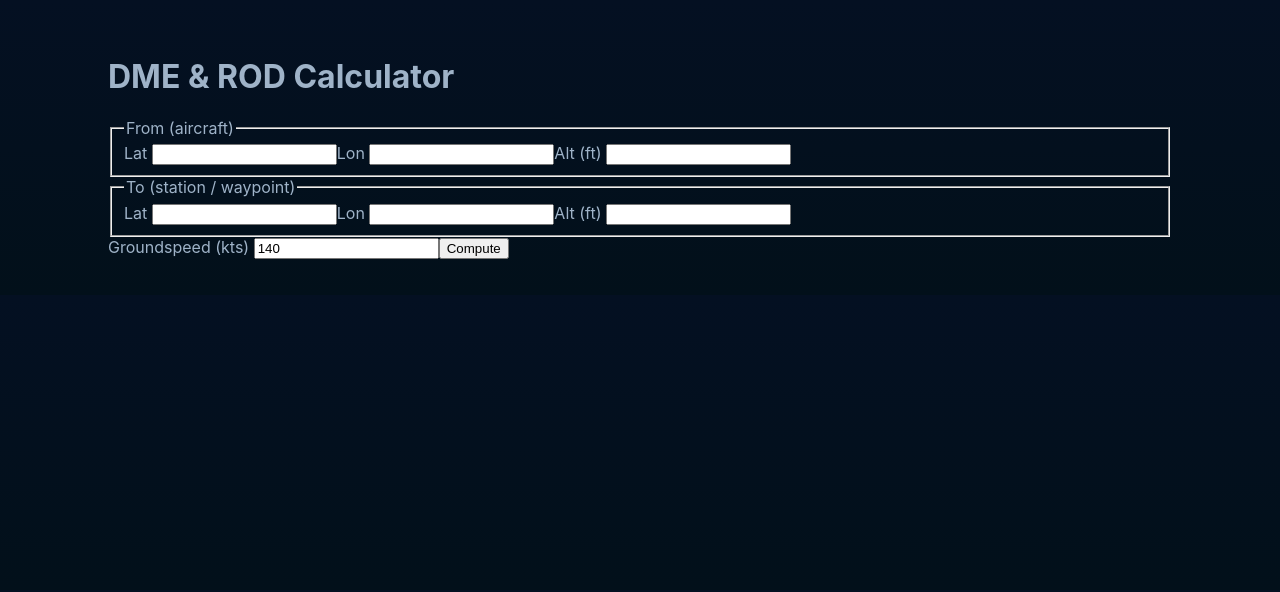
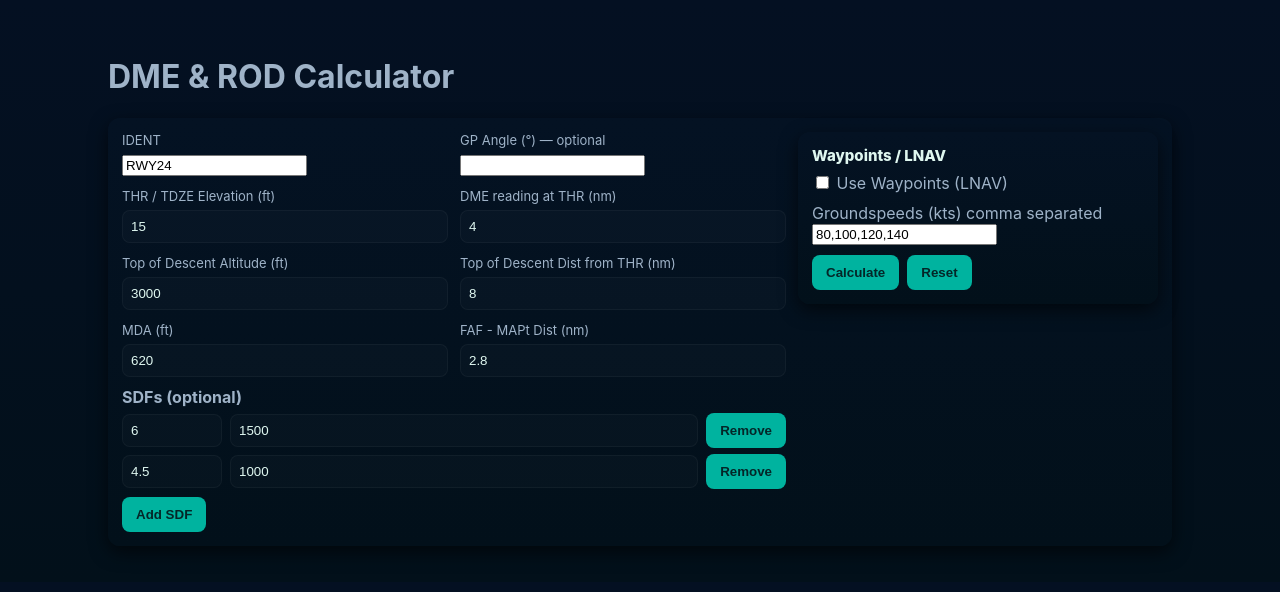
Before and after one commit to Ashu-N26/DME_ROD_Calculator, a React (Vite) app in the folder frontend/: page / in a window 1280 px wide. Shown: the top 592 px of the page. Built offline with nearby package versions, Linux system fonts and the light colour scheme.

Commit message:
Refactor InputForm for new compute logic

```diff
--- a/frontend/src/components/InputForm.jsx
+++ b/frontend/src/components/InputForm.jsx
@@ -1,44 +1,112 @@
+// frontend/src/components/InputForm.jsx
 import React, { useState } from 'react'
-import { computeProfile } from '../api/api'
+import WaypointEditor from './WaypointEditor'
+import { computeAngleFromTOD, // not used here - use from cdfa util
+  computeAngleFromTOD as dummy } from '../utils/cdfa' // placeholder import to avoid lint errors
 
-export default function InputForm({ onResult }){
-  const [from, setFrom] = useState({lat: '', lon: '', alt_ft: ''})
-  const [to, setTo] = useState({lat: '', lon: '', alt_ft: ''})
-  const [gs, setGs] = useState(140)
+export default function InputForm({ onCompute }) {
+  const [ident, setIdent] = useState('RWY24')
+  const [gpAngle, setGpAngle] = useState('')
+  const [thrElev, setThrElev] = useState(15)
+  const [dmeAtThr, setDmeAtThr] = useState(4.0)
+  const [todAlt, setTodAlt] = useState(3000)
+  const [todDist, setTodDist] = useState(8.0)
+  const [mda, setMda] = useState(620)
+  const [fafDist, setFafDist] = useState(2.8)
+  const [sdfs, setSdfs] = useState([{dist:6.0, alt:1500},{dist:4.5, alt:1000}])
+  const [useWaypoints, setUseWaypoints] = useState(false)
+  const [thrLat, setThrLat] = useState('')
+  const [thrLon, setThrLon] = useState('')
+  const [waypoints, setWaypoints] = useState([])
 
-  function update(obj, setter, field, value){
-    setter({...obj, [field]: value})
+  function updateSdf(i, k, v){
+    const arr = [...sdfs]; arr[i][k] = v; setSdfs(arr)
   }
-
-  async function submit(e){
-    e.preventDefault()
-    const payload = {
-      from: {lat: parseFloat(from.lat), lon: parseFloat(from.lon), alt_ft: parseFloat(from.alt_ft)},
-      to:   {lat: parseFloat(to.lat),   lon: parseFloat(to.lon),   alt_ft: parseFloat(to.alt_ft)},
-      groundspeed_kts: parseFloat(gs)
-    }
-    const res = await computeProfile(payload)
-    onResult(res)
-  }
+  function addSdf(){ setSdfs([...sdfs, {dist:3.0, alt:1200}]) }
+  function removeSdf(i){ setSdfs(sdfs.filter((_,idx) => idx!==i)) }
 
   return (
-    <form onSubmit={submit} className="form">
-      <fieldset>
-        <legend>From (aircraft)</legend>
-        <label>Lat <input value={from.lat} onChange={e => update(from, setFrom, 'lat', e.target.value)} /></label>
-        <label>Lon <input value={from.lon} onChange={e => update(from, setFrom, 'lon', e.target.value)} /></label>
-        <label>Alt (ft) <input value={from.alt_ft} onChange={e => update(from, setFrom, 'alt_ft', e.target.value)} /></label>
-      </fieldset>
+    <div className="card">
+      <div style={{display:'flex', gap:12}}>
+        <div style={{flex:1}}>
+          <div className="form-grid">
+            <div className="field"><label>IDENT</label><input value={ident} onChange={e=>setIdent(e.target.value)} /></div>
+            <div className="field"><label>GP Angle (°) — optional</label><input value={gpAngle} onChange={e=>setGpAngle(e.target.value)} /></div>
+            <div className="field"><label>THR / TDZE Elevation (ft)</label><input type="number" value={thrElev} onChange={e=>setThrElev(e.target.value)} /></div>
+            <div className="field"><label>DME reading at THR (nm)</label><input type="number" step="0.01" value={dmeAtThr} onChange={e=>setDmeAtThr(e.target.value)} /></div>
+            <div className="field"><label>Top of Descent Altitude (ft)</label><input type="number" value={todAlt} onChange={e=>setTodAlt(e.target.value)} /></div>
+            <div className="field"><label>Top of Descent Dist from THR (nm)</label><input type="number" step="0.01" value={todDist} onChange={e=>setTodDist(e.target.value)} /></div>
+            <div className="field"><label>MDA (ft)</label><input type="number" value={mda} onChange={e=>setMda(e.target.value)} /></div>
+            <div className="field"><label>FAF - MAPt Dist (nm)</label><input type="number" step="0.01" value={fafDist} onChange={e=>setFafDist(e.target.value)} /></div>
+          </div>
 
-      <fieldset>
-        <legend>To (station / waypoint)</legend>
-        <label>Lat <input value={to.lat} onChange={e => update(to, setTo, 'lat', e.target.value)} /></label>
-        <label>Lon <input value={to.lon} onChange={e => update(to, setTo, 'lon', e.target.value)} /></label>
-        <label>Alt (ft) <input value={to.alt_ft} onChange={e => update(to, setTo, 'alt_ft', e.target.value)} /></label>
-      </fieldset>
+          <div style={{marginTop:10}}>
+            <label style={{fontWeight:700}}>SDFs (optional)</label>
+            <div style={{marginTop:6}}>
+              {sdfs.map((s,i)=>(
+                <div className="sdf-row" key={i}>
+                  <input style={{width:100}} type="number" step="0.01" value={s.dist} onChange={e=>updateSdf(i,'dist',Number(e.target.value))}/>
+                  <input style={{flex:1}} type="number" value={s.alt} onChange={e=>updateSdf(i,'alt',Number(e.target.value))}/>
+                  <button className="button" onClick={()=>removeSdf(i)}>Remove</button>
+                </div>
+              ))}
+              <div style={{marginTop:8}}>
+                <button className="button" onClick={addSdf}>Add SDF</button>
+              </div>
+            </div>
+          </div>
+        </div>
 
-      <label>Groundspeed (kts) <input value={gs} onChange={e => setGs(e.target.value)} /></label>
-      <button type="submit">Compute</button>
-    </form>
+        <div style={{width:360}}>
+          <div className="card">
+            <div style={{fontWeight:800,fontSize:15,color:'#dff7f0'}}>Waypoints / LNAV</div>
+            <div style={{marginTop:8}}>
+              <label><input type="checkbox" checked={useWaypoints} onChange={e=>setUseWaypoints(e.target.checked)} /> Use Waypoints (LNAV)</label>
+            </div>
+            {useWaypoints && (
+              <div style={{marginTop:8}}>
+                <div className="field"><label>THR Lat</label><input value={thrLat} onChange={e=>setThrLat(e.target.value)} /></div>
+                <div className="field"><label>THR Lon</label><input value={thrLon} onChange={e=>setThrLon(e.target.value)} /></div>
+                <WaypointEditor waypoints={waypoints} setWaypoints={setWaypoints} />
+              </div>
+            )}
+
+            <div style={{marginTop:10}}>
+              <label>Groundspeeds (kts) comma separated</label>
+              <input defaultValue="80,100,120,140" onBlur={e=>{/* handled by parent via compute */}} />
+            </div>
+
+            <div style={{marginTop:10,display:'flex',gap:8}}>
+              <button className="button" onClick={()=>{
+                // build payload and call onCompute
+                const payload = {
+                  ident,
+                  gpAngle: gpAngle? Number(gpAngle) : null,
+                  thrElev: Number(thrElev),
+                  dmeAtThr: dmeAtThr!==''? Number(dmeAtThr) : null,
+                  todAlt: Number(todAlt),
+                  todDist: Number(todDist),
+                  mda: Number(mda),
+                  sdfs,
+                  fafDist: fafDist? Number(fafDist) : null,
+                  grounds: [80,100,120,140,160],
+                  useWaypoints,
+                  thrLat: useWaypoints? Number(thrLat) : null,
+                  thrLon: useWaypoints? Number(thrLon) : null,
+                  waypoints
+                }
+                onCompute(payload)
+              }}>Calculate</button>
+              <button className="button" onClick={()=>{
+                // reset
+                setIdent('RWY24'); setGpAngle(''); setThrElev(15); setDmeAtThr(4.0);
+                setTodAlt(3000); setTodDist(8.0); setMda(620); setFafDist(2.8);
+                setSdfs([{dist:6.0,alt:1500},{dist:4.5,alt:1000}]); setUseWaypoints(false); setWaypoints([]);
+              }}>Reset</button>
+            </div>
+          </div>
+        </div>
+      </div>
+    </div>
   )
 }
```
